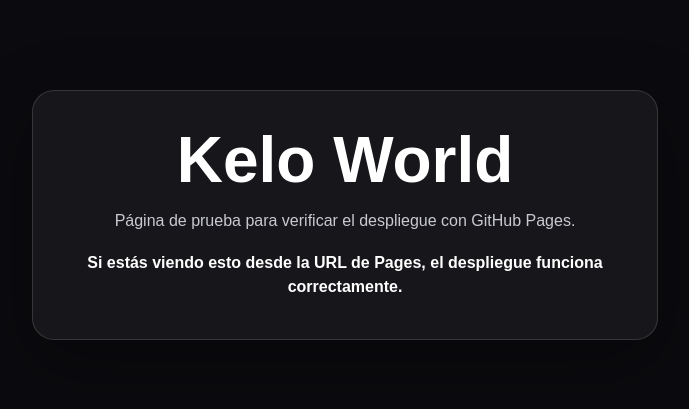
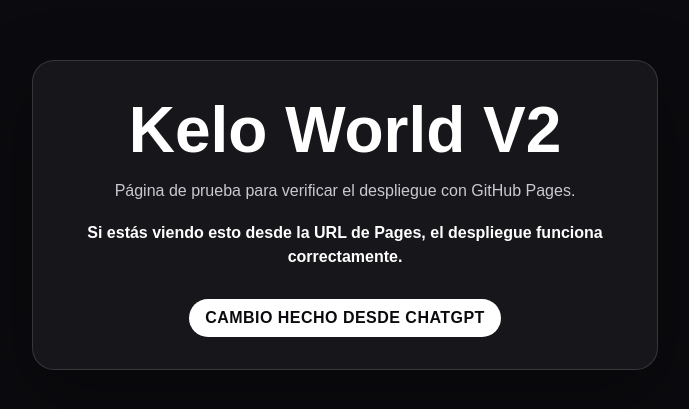
Before and after one commit to kelffren/KeloWorld2, a website: page pages-test.html in a window 1280 px wide. Shown: the part 185-594 px from the top of the page, without its empty margins (295-984 px from the left). Drawn offline with Linux system fonts and the light colour scheme.

Commit message:
Update Pages test page from ChatGPT

```diff
--- a/pages-test.html
+++ b/pages-test.html
@@ -26,13 +26,24 @@
     h1 { margin: 0 0 12px; font-size: clamp(34px, 8vw, 64px); }
     p { margin: 8px 0; color: #c9c9d2; line-height: 1.5; }
     .ok { margin-top: 18px; font-weight: 700; color: #fff; }
+    .badge {
+      display: inline-block;
+      margin-top: 22px;
+      padding: 10px 16px;
+      border-radius: 999px;
+      background: #fff;
+      color: #0b0b0f;
+      font-weight: 800;
+      letter-spacing: .03em;
+    }
   </style>
 </head>
 <body>
   <main class="card">
-    <h1>Kelo World</h1>
+    <h1>Kelo World V2</h1>
     <p>Página de prueba para verificar el despliegue con GitHub Pages.</p>
     <p class="ok">Si estás viendo esto desde la URL de Pages, el despliegue funciona correctamente.</p>
+    <div class="badge">CAMBIO HECHO DESDE CHATGPT</div>
   </main>
 </body>
 </html>
```
